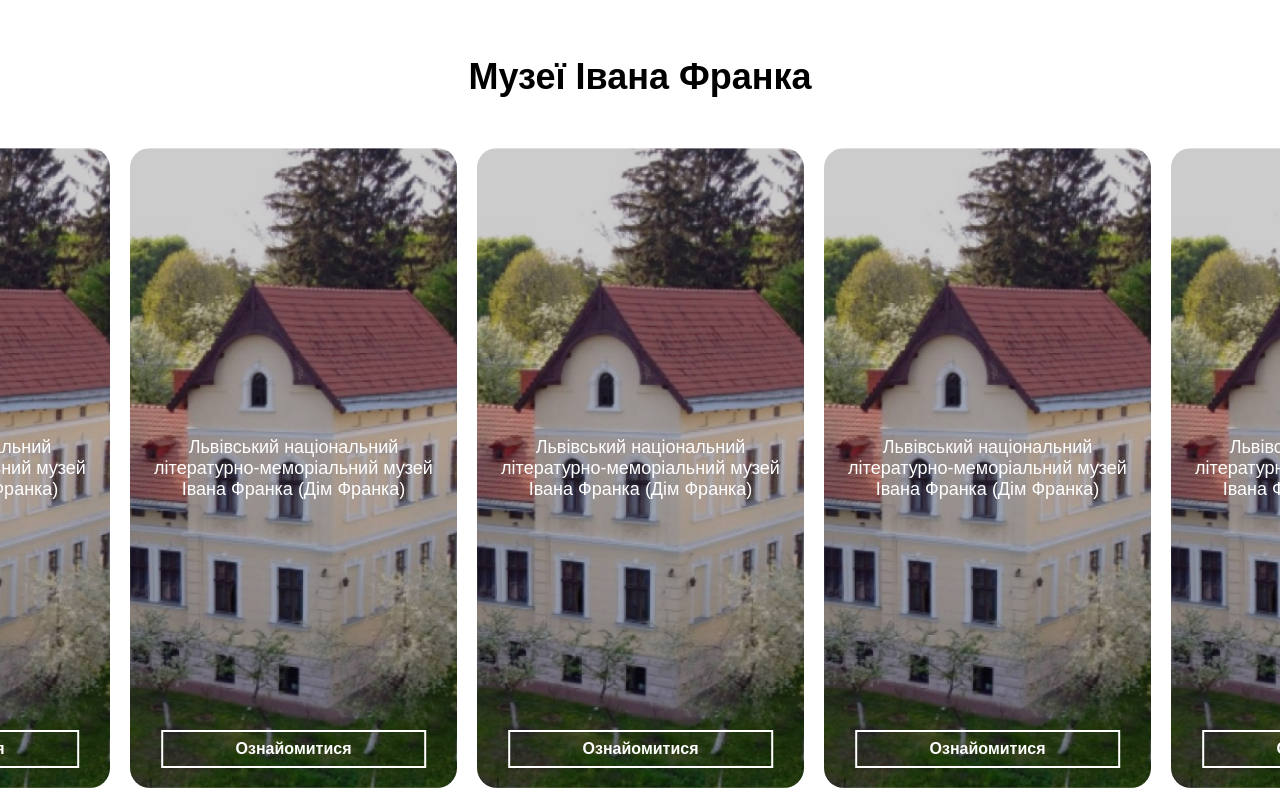
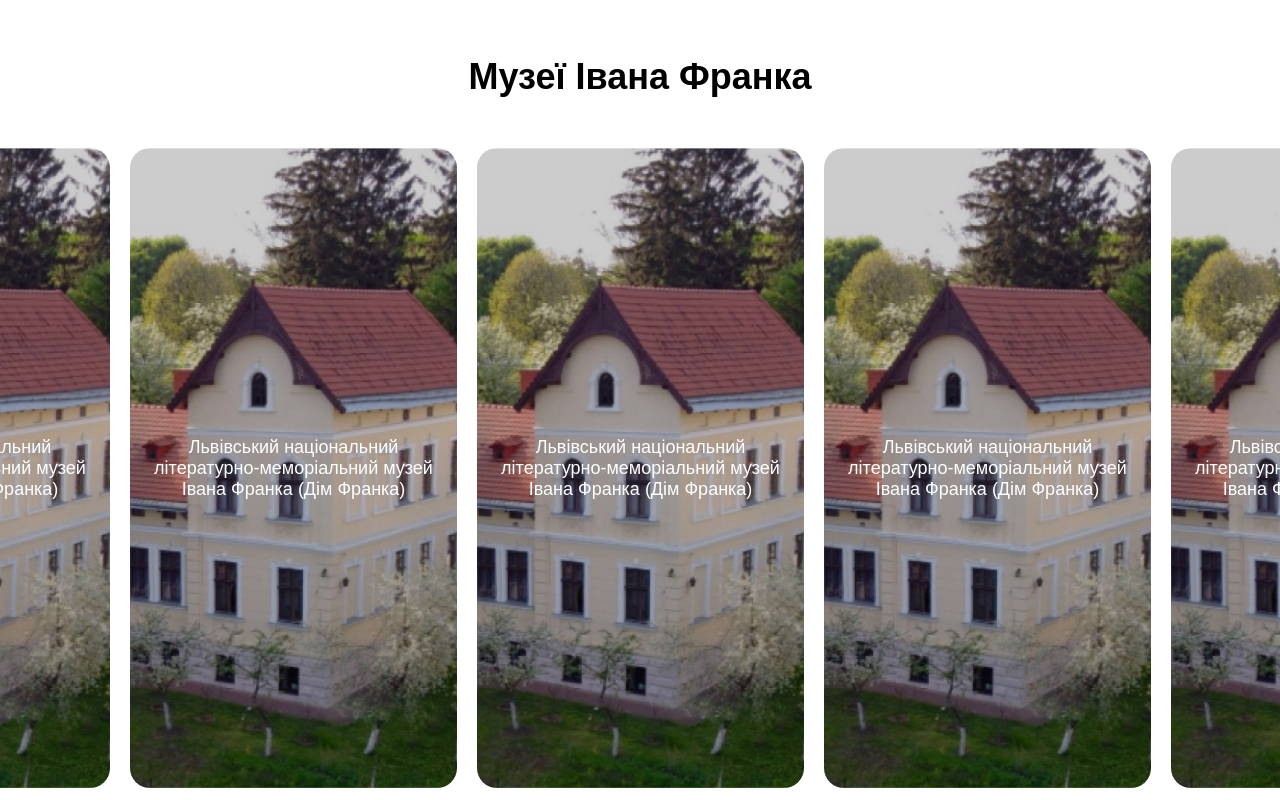
Before and after one commit to Markus-Astragor/FrankoHouseFrontend, a React (Create React App) app: page / in a window 1280 px wide. Shown: the part 4500-5300 px from the top of the page. Built offline with nearby package versions, Linux system fonts and the light colour scheme; no server answers; a web font is replaced by a local one.

Commit message:
[flipping cards logic]

```diff
--- a/src/components/Museums/Museums.tsx
+++ b/src/components/Museums/Museums.tsx
@@ -1,16 +1,9 @@
-import React from "react";
-import {
-  MuseumsStyled,
-  MuseumsContainer,
-  MuseumTitle,
-  Slide,
-  SlideContent,
-  SlideContentTitle,
-  VisitButton,
-} from "./MuseunsStyles";
+import React, { useState } from "react";
+import { MuseumsStyled, MuseumsContainer, MuseumTitle } from "./MuseunsStyles";
 import "slick-carousel/slick/slick.css";
 import "slick-carousel/slick/slick-theme.css";
 import Slider from "react-slick";
+import Slide from "./SlideItem/Slide";
 const settings = {
   dots: false,
   infinite: true,
@@ -67,51 +60,17 @@
 };
 
 function Museums() {
+  const [data] = useState(() => {
+    return Array.from({ length: 5 }, (_, index) => index);
+  });
   return (
     <MuseumsStyled>
       <MuseumsContainer>
         <MuseumTitle>Музеї Івана Франка</MuseumTitle>
         <Slider {...settings}>
-          <Slide>
-            <SlideContent>
-              <SlideContentTitle>
-                Львівський національний літературно-меморіальний музей Івана Франка (Дім Франка)
-              </SlideContentTitle>
-              <VisitButton>Ознайомитися</VisitButton>
-            </SlideContent>
-          </Slide>
-          <Slide>
-            <SlideContent>
-              <SlideContentTitle>
-                Львівський національний літературно-меморіальний музей Івана Франка (Дім Франка)
-              </SlideContentTitle>
-              <VisitButton>Ознайомитися</VisitButton>
-            </SlideContent>
-          </Slide>
-          <Slide>
-            <SlideContent>
-              <SlideContentTitle>
-                Львівський національний літературно-меморіальний музей Івана Франка (Дім Франка)
-              </SlideContentTitle>
-              <VisitButton>Ознайомитися</VisitButton>
-            </SlideContent>
-          </Slide>
-          <Slide>
-            <SlideContent>
-              <SlideContentTitle>
-                Львівський національний літературно-меморіальний музей Івана Франка (Дім Франка)
-              </SlideContentTitle>
-              <VisitButton>Ознайомитися</VisitButton>
-            </SlideContent>
-          </Slide>
-          <Slide>
-            <SlideContent>
-              <SlideContentTitle>
-                Львівський національний літературно-меморіальний музей Івана Франка (Дім Франка)
-              </SlideContentTitle>
-              <VisitButton>Ознайомитися</VisitButton>
-            </SlideContent>
-          </Slide>
+          {data.map((_, index) => (
+            <Slide key={index} />
+          ))}
         </Slider>
       </MuseumsContainer>
     </MuseumsStyled>
--- a/src/components/Museums/MuseunsStyles.tsx
+++ b/src/components/Museums/MuseunsStyles.tsx
@@ -1,6 +1,4 @@
 import styled from "styled-components";
-
-import slideImageSrc from "../../assets/museums/placeholder.png";
 
 export const MuseumsStyled = styled.div`
   @import url("https://fonts.cdnfonts.com/css/kelly-slab");
@@ -23,54 +21,3 @@
   font-size: 36px;
   margin-bottom: 40px;
 `;
-
-export const Slide = styled.div`
-  padding: 10px;
-  box-sizing: border-box;
-`;
-
-export const SlideContent = styled.div`
-  position: relative;
-  border-radius: 20px;
-  height: 80vh;
-  background-image: url(${slideImageSrc});
-  background-repeat: no-repeat;
-  background-position: center;
-  background-size: cover;
-  overflow: hidden;
-  display: flex;
-  flex-direction: column;
-  justify-content: center;
-  align-items: center;
-  padding: 0 15px;
-  box-sizing: border-box;
-`;
-
-export const SlideContentTitle = styled.div`
-  text-align: center;
-  color: #fff;
-  font-size: 18px;
-`;
-
-export const VisitButton = styled.a`
-  padding: 8px 0;
-  position: absolute;
-  bottom: 20px;
-  left: 50%;
-  transform: translate(-50%);
-  display: block;
-  text-align: center;
-  width: 80%;
-  margin: 0 auto;
-  border: 2px solid #fff;
-  color: #fff;
-  font-weight: 700;
-
-  cursor: pointer;
-  transition: 0.3s linear;
-
-  &:hover {
-    background-color: #fff;
-    color: #000;
-  }
-`;
--- /dev/null
+++ b/src/components/Museums/SlideItem/Slide.tsx
@@ -0,0 +1,26 @@
+import React from "react";
+
+import {
+  SlideBox,
+  SlideContent,
+  SlideContentBack,
+  SlideContentFront,
+  SlideContentTitle,
+} from "./SlideStyles";
+
+function Slide() {
+  return (
+    <SlideBox>
+      <SlideContent>
+        <SlideContentFront>
+          <SlideContentTitle>
+            Львівський національний літературно-меморіальний музей Івана Франка (Дім Франка)
+          </SlideContentTitle>
+        </SlideContentFront>
+        <SlideContentBack>Some info</SlideContentBack>
+      </SlideContent>
+    </SlideBox>
+  );
+}
+
+export default Slide;
--- /dev/null
+++ b/src/components/Museums/SlideItem/SlideStyles.tsx
@@ -0,0 +1,94 @@
+import styled from "styled-components";
+
+import slideImageSrc from "../../../assets/museums/placeholder.png";
+
+export const SlideContent = styled.div`
+  position: relative;
+  height: 80vh;
+  width: 100%;
+  transition: transform 0.8s;
+  transform-style: preserve-3d;
+`;
+
+export const SlideBox = styled.div`
+  padding: 10px;
+  box-sizing: border-box;
+  background-color: transparent;
+  perspective: 1000px;
+
+  &:hover {
+    ${SlideContent} {
+      transform: rotateY(180deg);
+    }
+  }
+`;
+
+export const SlideContentFront = styled.div`
+  border-radius: 20px;
+  background-image: url(${slideImageSrc});
+  background-repeat: no-repeat;
+  background-position: center;
+  background-size: cover;
+  overflow: hidden;
+  display: flex;
+  flex-direction: column;
+  justify-content: center;
+  align-items: center;
+  padding: 0 15px;
+  box-sizing: border-box;
+  width: 100%;
+  height: 100%;
+
+  position: absolute;
+
+  -webkit-backface-visibility: hidden; /* Safari */
+  backface-visibility: hidden;
+`;
+
+export const SlideContentTitle = styled.div`
+  text-align: center;
+  color: #fff;
+  font-size: 18px;
+`;
+
+export const SlideContentBack = styled.div`
+  border-radius: 20px;
+
+  position: absolute;
+  width: 100%;
+  height: 100%;
+  -webkit-backface-visibility: hidden;
+  backface-visibility: hidden;
+
+  background-color: dodgerblue;
+  color: white;
+  transform: rotateY(180deg);
+  display: flex;
+  justify-content: center;
+  align-items: center;
+`;
+
+export const ContentBackSlide = styled.div``;
+
+export const VisitButton = styled.a`
+  padding: 8px 0;
+  position: absolute;
+  bottom: 20px;
+  left: 50%;
+  transform: translate(-50%);
+  display: block;
+  text-align: center;
+  width: 80%;
+  margin: 0 auto;
+  border: 2px solid #fff;
+  color: #fff;
+  font-weight: 700;
+
+  cursor: pointer;
+  transition: 0.3s linear;
+
+  &:hover {
+    background-color: #fff;
+    color: #000;
+  }
+`;
```
